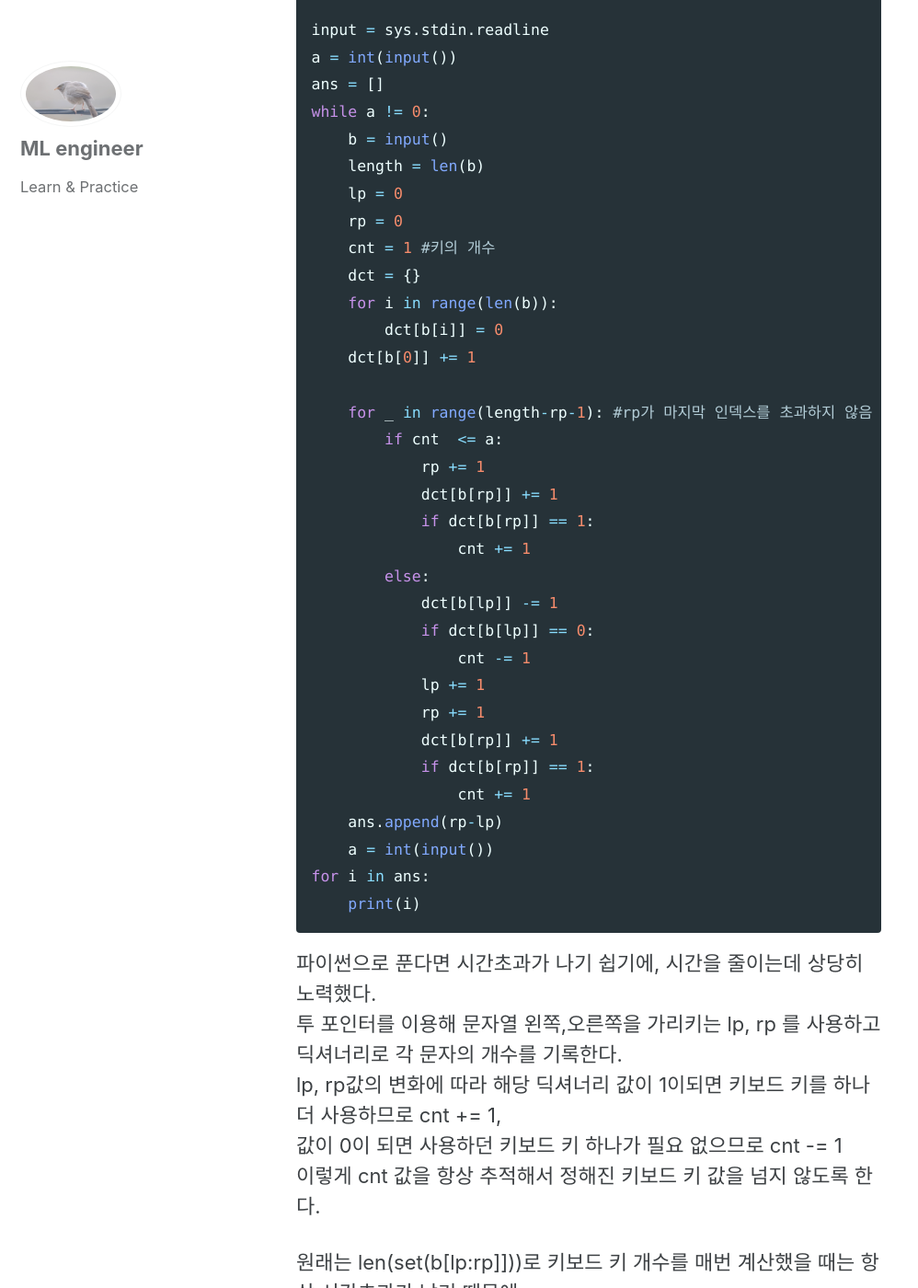
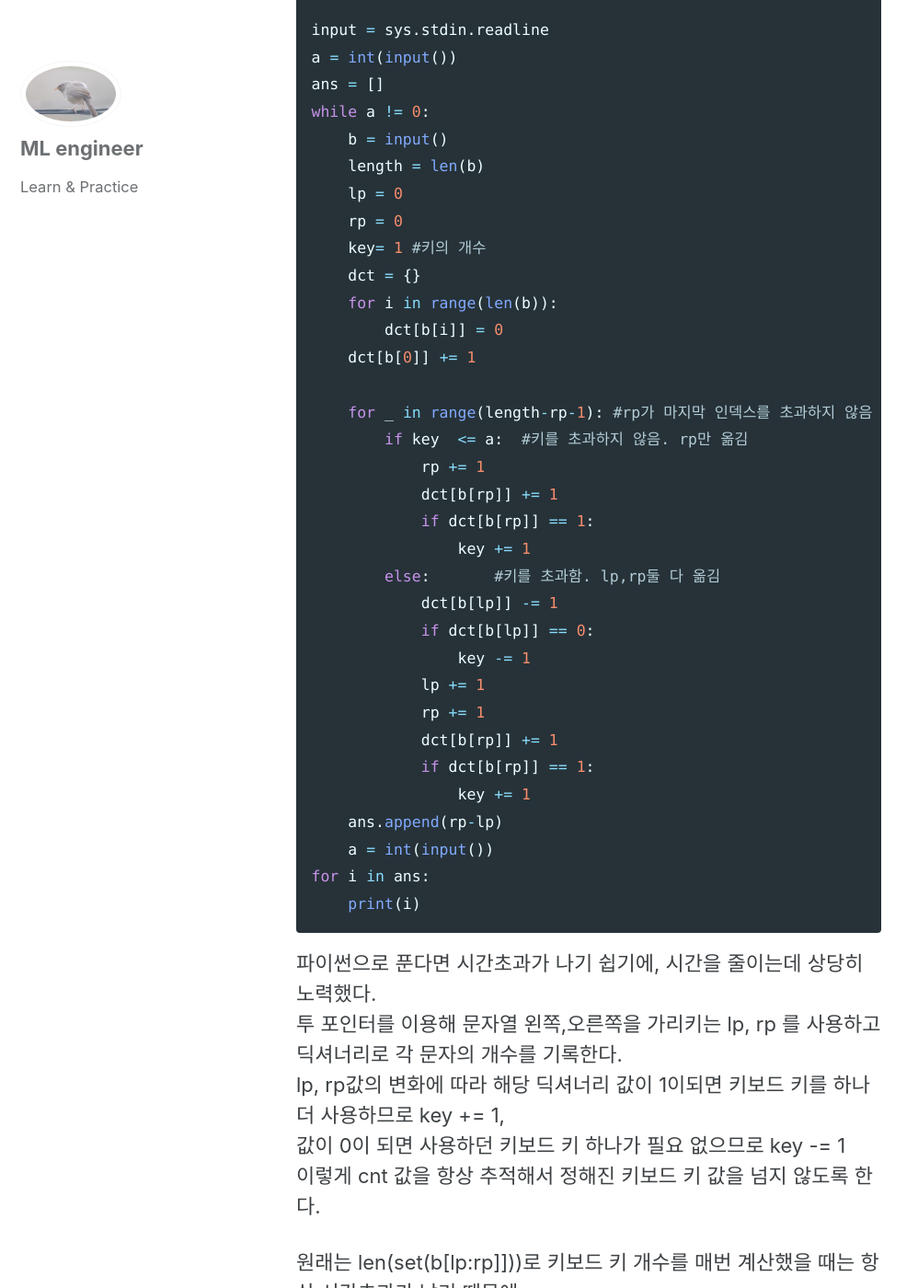
Before and after one commit to Donghee4/Donghee4.github.io, a Jekyll site: the page built from _posts/2022-05-09-63.md, in a window 1280 px wide and 1400 px high, scrolled down 345 px. Shown: the whole window at 92% size, without its empty margins (0-998 px from the left). Built offline with Jekyll 4.4.1, drawn with Linux system fonts in a browser that asks for light colours; cached includes are drawn as plain includes; some of the changed text lies outside the part shown.

Commit message:
6503 word change

```diff
--- a/_posts/2022-05-09-63.md
+++ b/_posts/2022-05-09-63.md
@@ -16,27 +16,27 @@ while a != 0:
     length = len(b)
     lp = 0
     rp = 0
-    cnt = 1 #키의 개수
+    key= 1 #키의 개수
     dct = {}
     for i in range(len(b)):
         dct[b[i]] = 0
     dct[b[0]] += 1
 
     for _ in range(length-rp-1): #rp가 마지막 인덱스를 초과하지 않음
-        if cnt  <= a:
+        if key  <= a:  #키를 초과하지 않음. rp만 옮김
             rp += 1
             dct[b[rp]] += 1
             if dct[b[rp]] == 1:
-                cnt += 1
-        else:
+                key += 1
+        else:       #키를 초과함. lp,rp둘 다 옮김
             dct[b[lp]] -= 1
             if dct[b[lp]] == 0:
-                cnt -= 1
+                key -= 1
             lp += 1
             rp += 1
             dct[b[rp]] += 1
             if dct[b[rp]] == 1:
-                cnt += 1
+                key += 1
     ans.append(rp-lp)
     a = int(input())
 for i in ans:
@@ -46,8 +46,8 @@ for i in ans:
 파이썬으로 푼다면 시간초과가 나기 쉽기에, 시간을 줄이는데 상당히 노력했다.<br>
 투 포인터를 이용해 문자열 왼쪽,오른쪽을 가리키는 lp, rp 를 사용하고<br>
 딕셔너리로 각 문자의 개수를 기록한다.<br>
-lp, rp값의 변화에 따라 해당 딕셔너리 값이 1이되면 키보드 키를 하나 더 사용하므로 cnt += 1,<br>
-값이 0이 되면 사용하던 키보드 키 하나가 필요 없으므로 cnt -= 1<br>
+lp, rp값의 변화에 따라 해당 딕셔너리 값이 1이되면 키보드 키를 하나 더 사용하므로 key += 1,<br>
+값이 0이 되면 사용하던 키보드 키 하나가 필요 없으므로 key -= 1<br>
 이렇게 cnt 값을 항상 추적해서 정해진 키보드 키 값을 넘지 않도록 한다.<br>
 
 원래는 len(set(b[lp:rp]]))로 키보드 키 개수를 매번 계산했을 때는 항상 시간초과가 났기 때문에<br>
```
